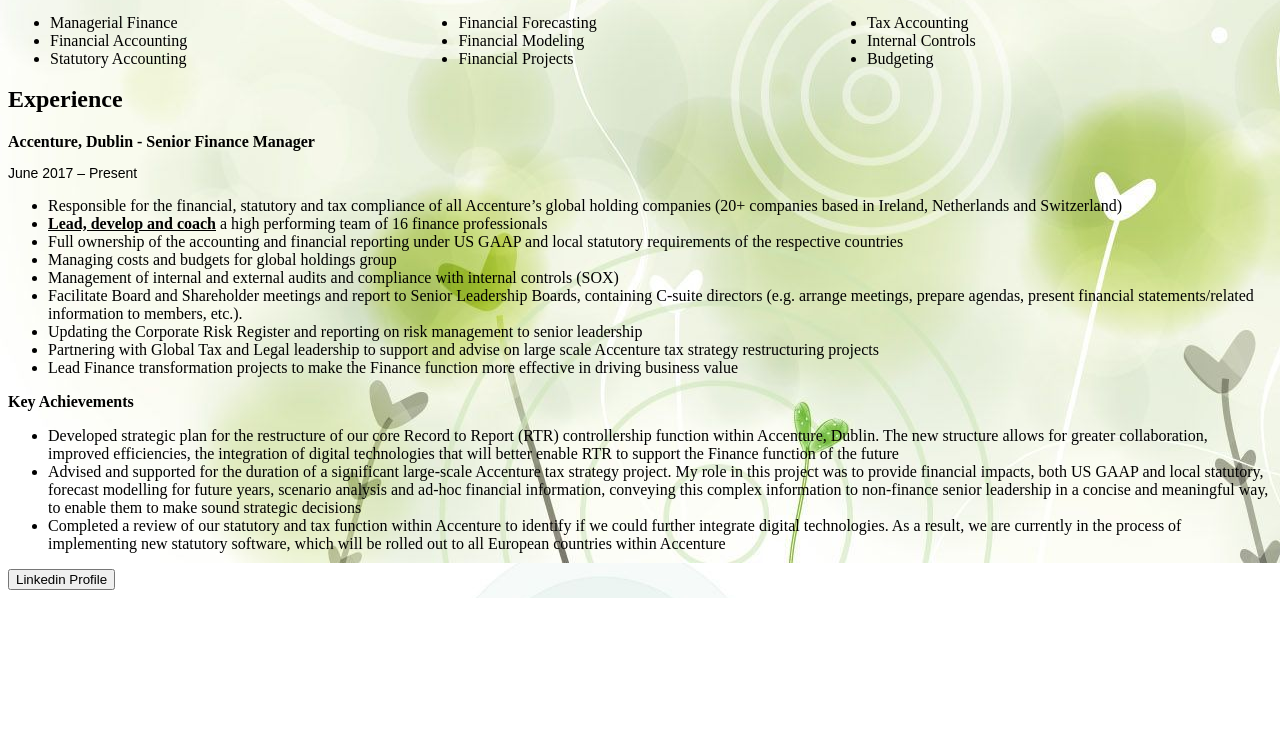
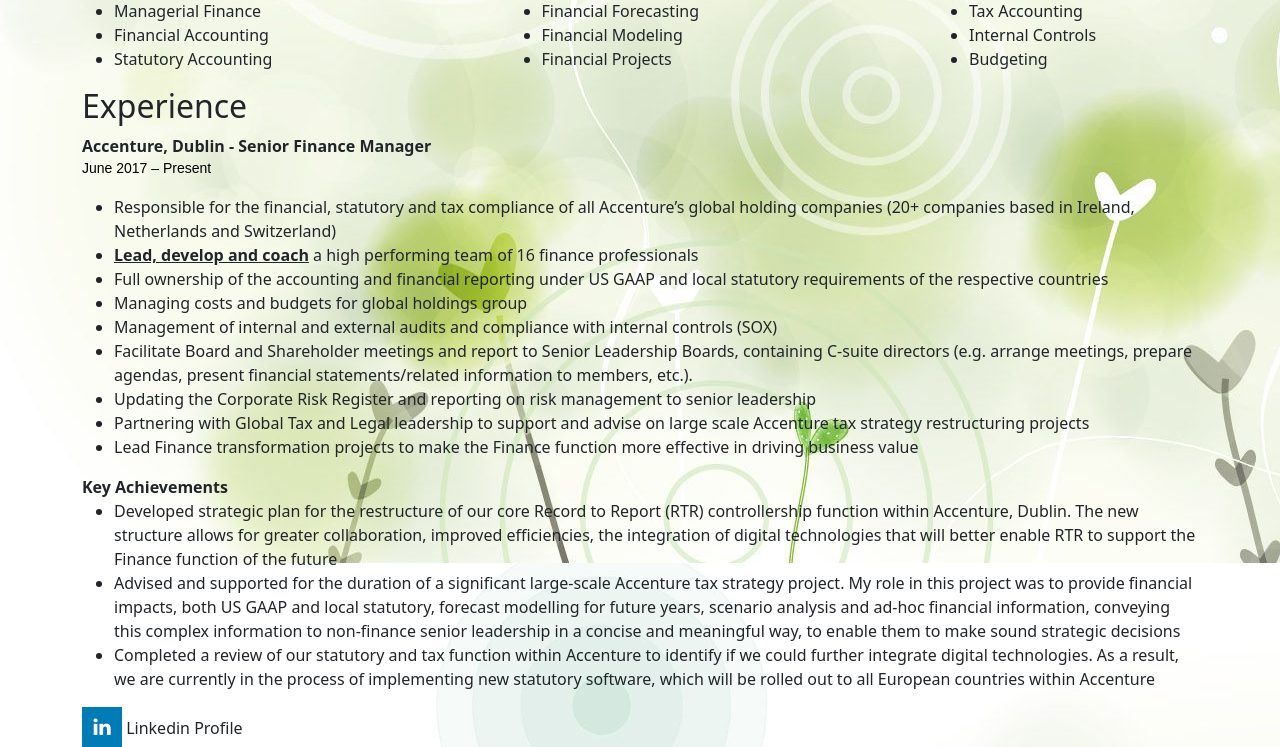
Before and after one commit to bmac01/bmac01.github.io, a plain HTML site: page index.html in a window 1280 px wide. Shown: the part 637-1384 px from the top of the page. Before the commit the page ends 1235 px from the top, so only its background shows below. Drawn offline with nearby package versions, Linux system fonts and the light colour scheme.

Commit message:
Establish commit Version 1.0

```diff
--- a/index.html
+++ b/index.html
@@ -2,9 +2,15 @@
 <html>
 	<head>
 		<title>My CV</title>
+				<link href="https://cdn.jsdelivr.net/npm/bootstrap@5.1.3/dist/css/bootstrap.min.css" rel="stylesheet" integrity="sha384-1BmE4kWBq78iYhFldvKuhfTAU6auU8tT94WrHftjDbrCEXSU1oBoqyl2QvZ6jIW3" crossorigin="anonymous">
+				<script src="https://cdn.jsdelivr.net/npm/bootstrap@5.1.3/dist/js/bootstrap.bundle.min.js" integrity="sha384-ka7Sk0Gln4gmtz2MlQnikT1wXgYsOg+OMhuP+IlRH9sENBO0LRn5q+8nbTov4+1p" crossorigin="anonymous"></script>
+				<link rel="stylesheet" href="https://cdnjs.cloudflare.com/ajax/libs/font-awesome/4.7.0/css/font-awesome.min.css">
 				<link rel="stylesheet" href="styles/mystyle.css"/>
 	</head>
 	<body>
+		<div class="container">
+				<div class="row">
+					<div class="col-lg-12">
 							<h1 id="main" class="change1" >Barry McCabe</h1> <img src="images/image.jpg" alt="profile" rnd=38062" width="150" height="150"> <br>
 
 							<a href="coverletter/index.html">Go to Cover Letter</a> <br>
@@ -12,7 +18,7 @@
 
 							<p> I am a Chartered Certified Accountant, with over <span>15 years’</span> experience within Shared Service Finance functions and Financial Services, with a proven track record of delivery. Over the course of my career, I have built up strong leadership and people management skills. During this time, I have developed strong analytical and problem-solving skills, alongside a proven business acumen and am well used to working in team setups in fast-moving, challenging environments. I am self-motivated, with excellent presentation and communication skills, with the ability to lead and build effective teams, manage change and achieve results.	</p>
 
-			<h3 id="main" class="change1" > Contact details </h3>
+							<h3 id="main" class="change1" > Contact Details </h3>
 
 							<p> Email:xxxx@yahoo.co.uk </p>
 							<p> Phone:xxx-xxxxxxxx </p>
@@ -22,23 +28,29 @@
 							<p> B.A. in Accounting & Finance, Dundalk Institute of Technology (2002 – 2005)	</p>
 
 							<h2 id="main" class="change1" > Skills		</h2>
+					</div>
+				</div>
+			</div>
 
-			<div class="flex-container">
-				<div class="box">
+			<div class="container">
+				<div class="row">
+					<div class="col-sm-12 col-lg-3">
 						<ul>
 							<li>Managerial Finance</li>
 							<li>Financial Accounting</li>
 							<li>Statutory Accounting</li>
 						</ul>
 					</div>
-				<div class="box">
+
+					<div class="col-sm-12 col-lg-3">
 						<ul>
 							<li>Financial Forecasting</li>
 							<li>Financial Modeling</li>
 							<li>Financial Projects</li>
 						</ul>
 					</div>
-				<div class="box">
+
+					<div class="col-sm-12 col-lg-3">
 						<ul>
 							<li>Tax Accounting</li>
 							<li>Internal Controls</li>
@@ -46,8 +58,11 @@
 						</ul>
 					</div>
 				</div>
+			</div>
 
-
+			<div class="container">
+				<div class="row">
+					<div class="col-lg-12">
 						<h2 id="main" class="change1" > Experience	</h2>
 
 						<b> Accenture, Dublin - Senior Finance Manager</b>
@@ -71,9 +86,18 @@
 							<li>Advised and supported for the duration of a significant large-scale Accenture tax strategy project. My role in this project was to provide financial impacts, both US GAAP and local statutory, forecast modelling for future years, scenario analysis and ad-hoc financial information, conveying this complex information to non-finance senior leadership in a concise and meaningful way, to enable them to make sound strategic decisions </li>
 							<li>Completed a review of our statutory and tax function within Accenture to identify if we could further integrate digital technologies. As a result, we are currently in the process of implementing new statutory software, which will be rolled out to all European countries within Accenture </li>
 						</ul>
+					</div>
+				</div>
+			</div>
 
-			<button onclick="window.location.href='https://www.linkedin.com/in/barry-mccabe-66022514';">
-
+			<div class="container">
+				<div class="row">
+					<div class="col-lg-12">
+						<!--linkedin button html code and CSS researched from https://www.w3schools.com/howto/howto_css_social_media_buttons.asp -->
+						<a href="https://www.linkedin.com/in/barry-mccabe-66022514/" class="fa fa-linkedin"></a>
 						Linkedin Profile
+					</div>
+				</div>
+			</div>
 	</body>
 </html>
--- a/styles/mystyle.css
+++ b/styles/mystyle.css
@@ -1,9 +1,10 @@
-  body {
+body {
     background:url(../images/file.jpg);
-  }
+
 }
 
-	body{
+body{
+	text-align:left;
 	justify-content: center;
 }
 
@@ -12,15 +13,10 @@
 	font-family:Arial;
 	font-size: 14px;
 	justify-content: center;
-		}
+}
 
 ul{
-	justify-content: center;
 	list-style: outside;
-}
-
-.change1{
-	justify-content: center;
 }
 
 span {
@@ -29,14 +25,21 @@
 }
 
 
-.box {
-  float: left;
-  width: 32%;
-  padding: 2px
-  }
+.row{
+	justify-content:space-between;
+	text-align: left;
+}
+
+.fa-linkedin {
+  background: #007bb5;
+  color: white;
+}
 
 
-.change2{
-	text-align: center;
-	justify-content: center;
+.fa {
+  padding: 10px;
+  font-size: 20px;
+  width: 40px;
+  text-align: center;
+  text-decoration: none;
 }
```
Also changed, not shown: coverletter/index.html (+17 -5 lines). Lines whose indentation alone changed are shown as unchanged.
